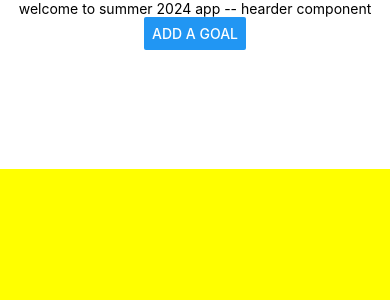
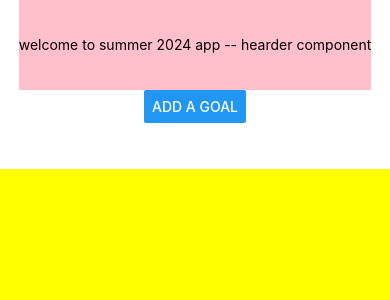
Before and after one commit to jinzhang01/mobile24, a React Native app: screen / in a window 390 px wide. Shown: the top 300 px of the page. Built offline with nearby package versions, Linux system fonts and the light colour scheme.

Commit message:
styleing

```diff
--- a/App.js
+++ b/App.js
@@ -67,7 +67,9 @@ const styles = StyleSheet.create({
   },
   textStyles: {
     color: 'red',
-    fontSize: 20
+    fontSize: 20,
+    margin: 10,
+    padding: 10
   },
 
   topContainer: {
--- a/Components/Header.js
+++ b/Components/Header.js
@@ -1,12 +1,13 @@
 import { View, Text } from 'react-native'
 import React from 'react'
+import { StyleSheet } from 'react-native'
 
 const Header = (props) => {
 
     // console.log(props.children)
   return (
     <View>
-        <Text>welcome to {props.name} app -- hearder component
+        <Text style={styles.header}>welcome to {props.name} app -- hearder component
             {props.children}
 
         </Text>
@@ -14,4 +15,18 @@ const Header = (props) => {
   )
 }
 
+// add header some style
+const styles = StyleSheet.create({
+  header: {
+    width: '100%',
+    height: 90,
+    paddingTop: 36,
+    borderColor: 'purple',
+    backgroundColor: 'pink',
+    alignItems: 'center',
+    justifyContent: 'center'
+  }
+})
+
+
 export default Header
--- a/Components/Input.js
+++ b/Components/Input.js
@@ -107,6 +107,7 @@ const styles = StyleSheet.create({
     height: 100,
     margin: 10
   }
+
 });
 
 export default Input
```
